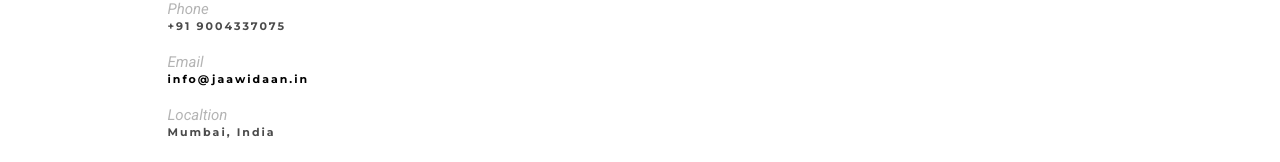
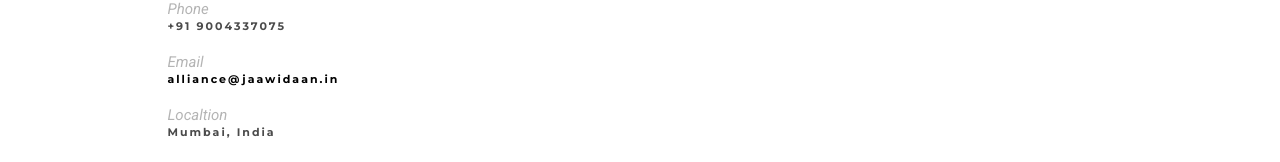
Before and after one commit to zsyborg/jaawidaan, a Next.js app: page /contact in a window 1280 px wide. Shown: the part 490-652 px from the top of the page. Built offline with nearby package versions, Linux system fonts and the light colour scheme.

Commit message:
alliance@jaawidaan.in

```diff
--- a/app/contact/page.tsx
+++ b/app/contact/page.tsx
@@ -113,7 +113,7 @@
             </div>
             <div className="info-code">
               <p className="info-code-title">Email</p>
-              <p className="info-code-content"><a href="mailto:info@jaawidaan.in">info@jaawidaan.in</a></p>
+              <p className="info-code-content"><a href="mailto:alliance@jaawidaan.in">alliance@jaawidaan.in</a></p>
             </div>
             <div className="info-code">
               <p className="info-code-title">Localtion</p>
```
